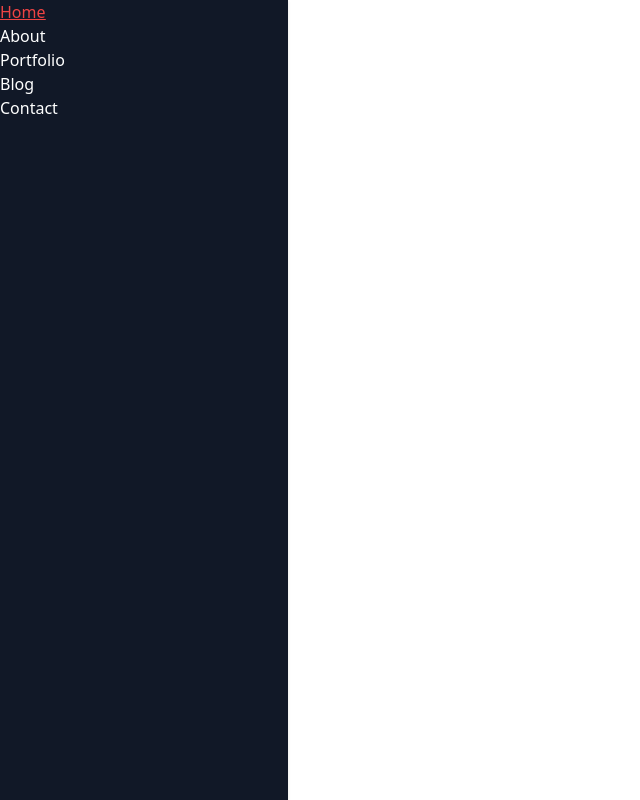
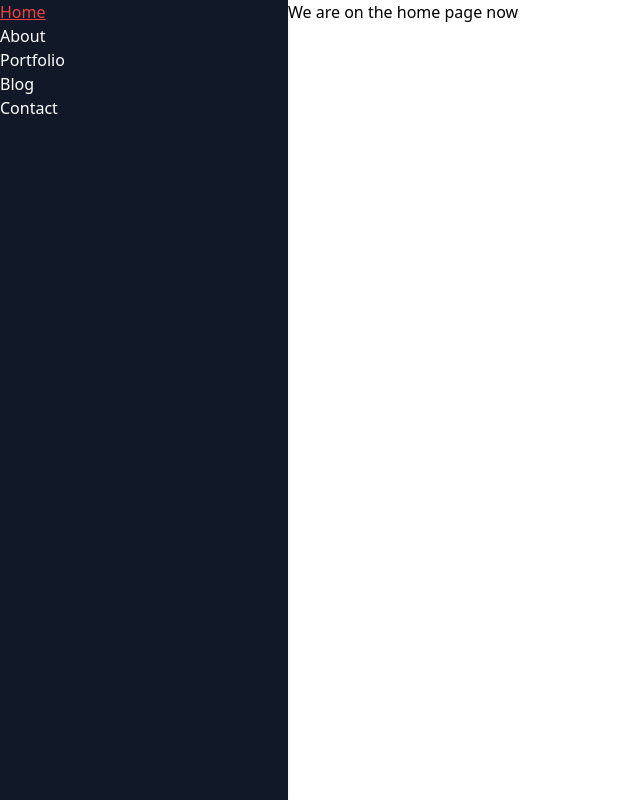
Before and after one commit to jlswift2/swift-portfolio, a React (Create React App) app: page / in a window 1280 px wide. Shown: the whole page, without its empty margins (0-640 px from the left). Built offline with nearby package versions, Linux system fonts and the light colour scheme.

Commit message:
Adjust non-NavBar alignment

```diff
--- a/src/components/App.js
+++ b/src/components/App.js
@@ -13,6 +13,7 @@ function App() {
   return (
       <div className="App">
         <Navbar />
+        <div className="ml-72">
           <Switch>
             <Route exact path="/">
               <Home />
@@ -30,6 +31,7 @@ function App() {
               <Contact />
             </Route>
           </Switch>
+        </div>
         <Footer />
       </div>
   );
```
Lines whose indentation alone changed are shown as unchanged.
